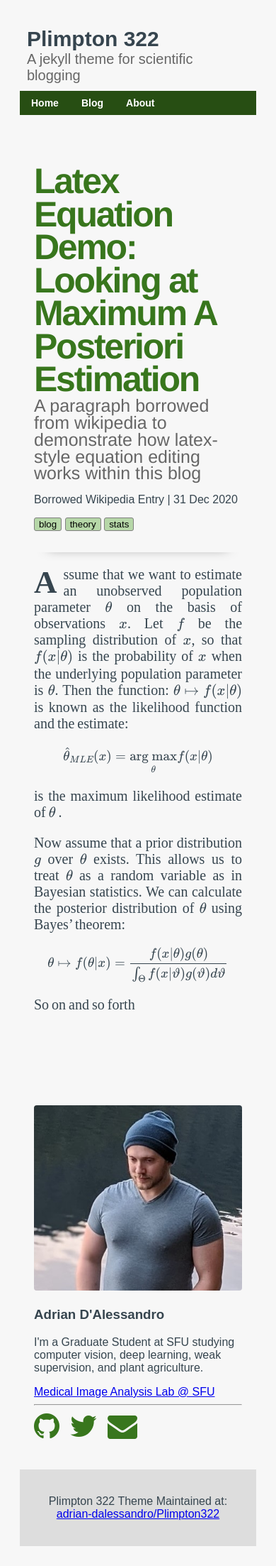
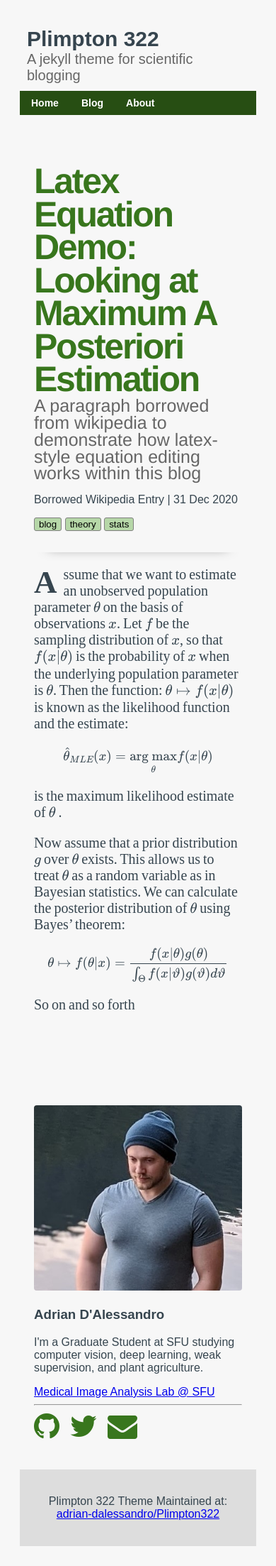
Before and after one commit to adrian-dalessandro/Plimpton322, a Jekyll site: the page built from _posts/2020-12-31-example-latex-math.md, in a window 390 px wide. Shown: the whole page at 71% size. Built offline with Jekyll 4.4.1, drawn with Linux system fonts in a browser that asks for light colours; formulas are drawn with MathJax 3.

Commit message:
Update main.scss

```diff
--- a/_sass/main.scss
+++ b/_sass/main.scss
@@ -131,6 +131,14 @@ p.bloginfo {
   word-spacing:-1px;
 }
 
+@media screen and (max-width: 700px) {
+  .post-body > p {
+    font-family: "Times New Roman", Times, serif;
+    font-size: 20px;
+    text-align: left;
+  }
+}
+
 .post-header h1 {
   font-family: 'Helvetica', 'Arial', sans-serif;
   font-size: 50px;
```
